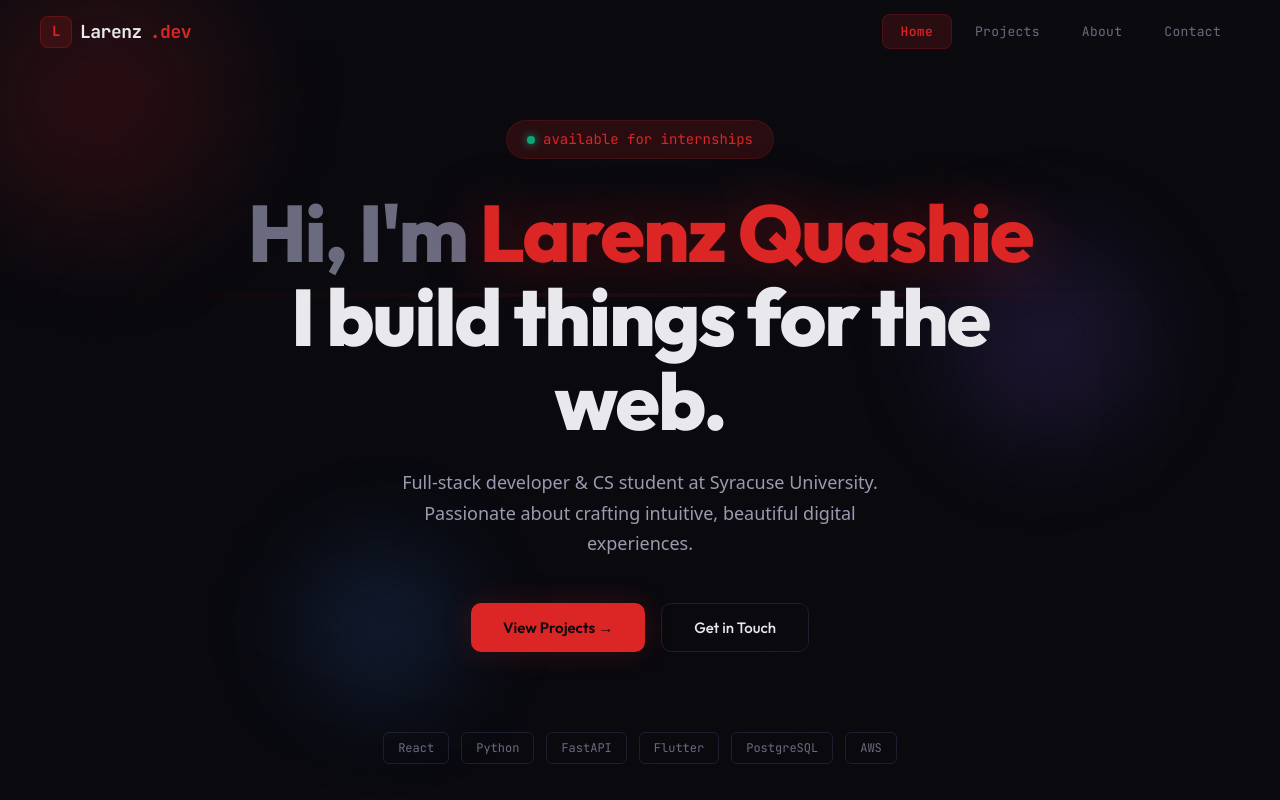
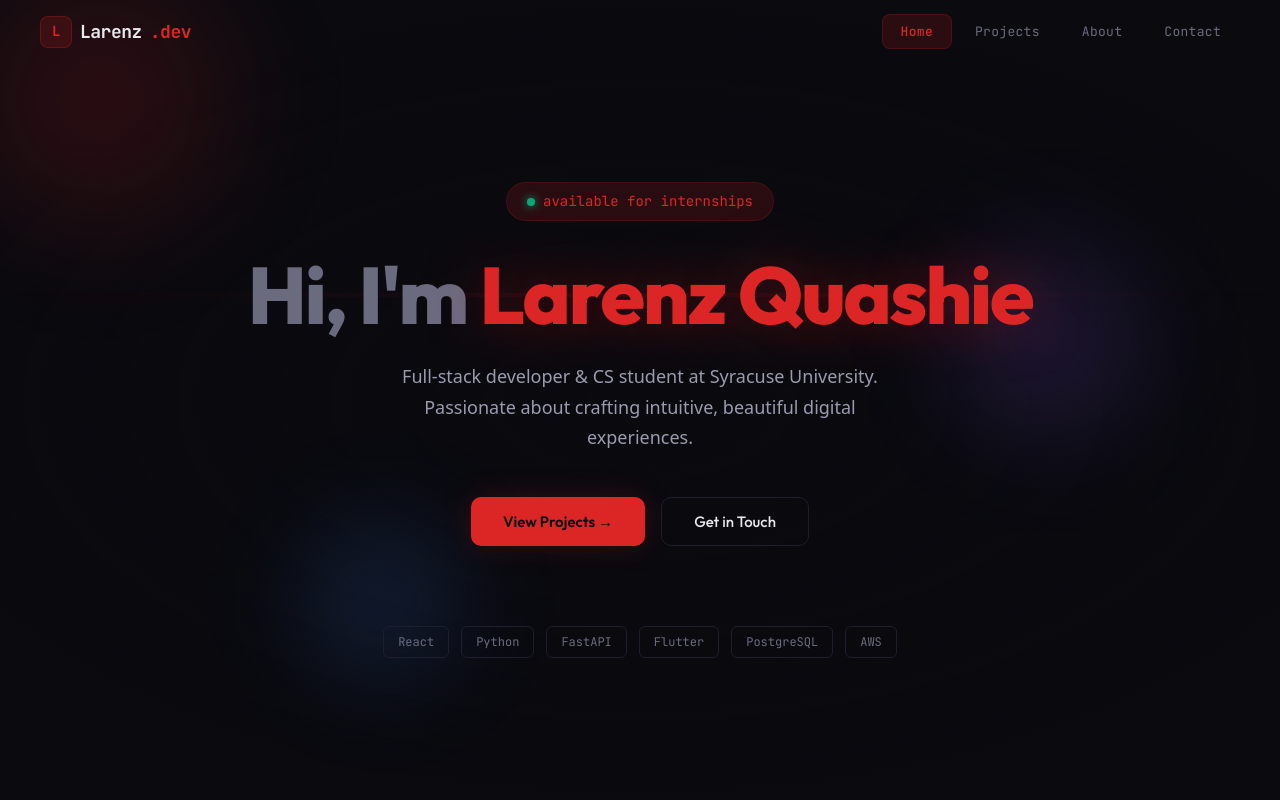
Before and after one commit to lq23/lq23.github.io, a React (Vite) app: page / in a window 1280 px wide. Built offline with nearby package versions, Linux system fonts and the light colour scheme.

Commit message:
Remove "build things for the web from App component
Removed TypewriterText component displaying a message.

```diff
--- a/src/App.jsx
+++ b/src/App.jsx
@@ -479,9 +479,7 @@ function HomePage({ setPage }) {
               textShadow: `0 0 60px ${THEME.accentGlow}`,
             }}>Larenz Quashie </span>
             <br />
-            <span style={{ color: THEME.text }}>
-              <TypewriterText text="I build things for the web." delay={800} />
-            </span>
+
           </h1>
         </AnimatedEntry>
 
```
